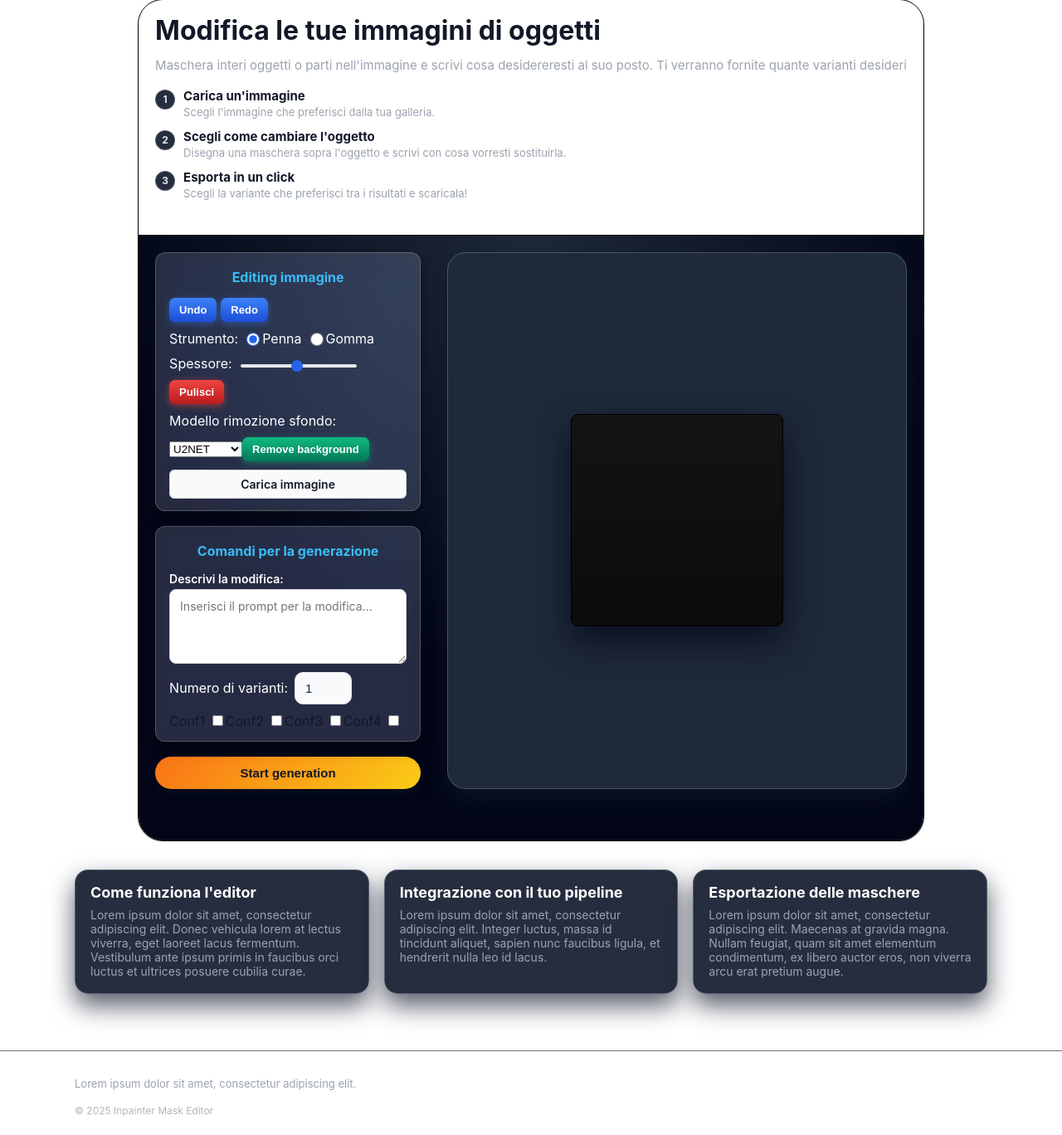
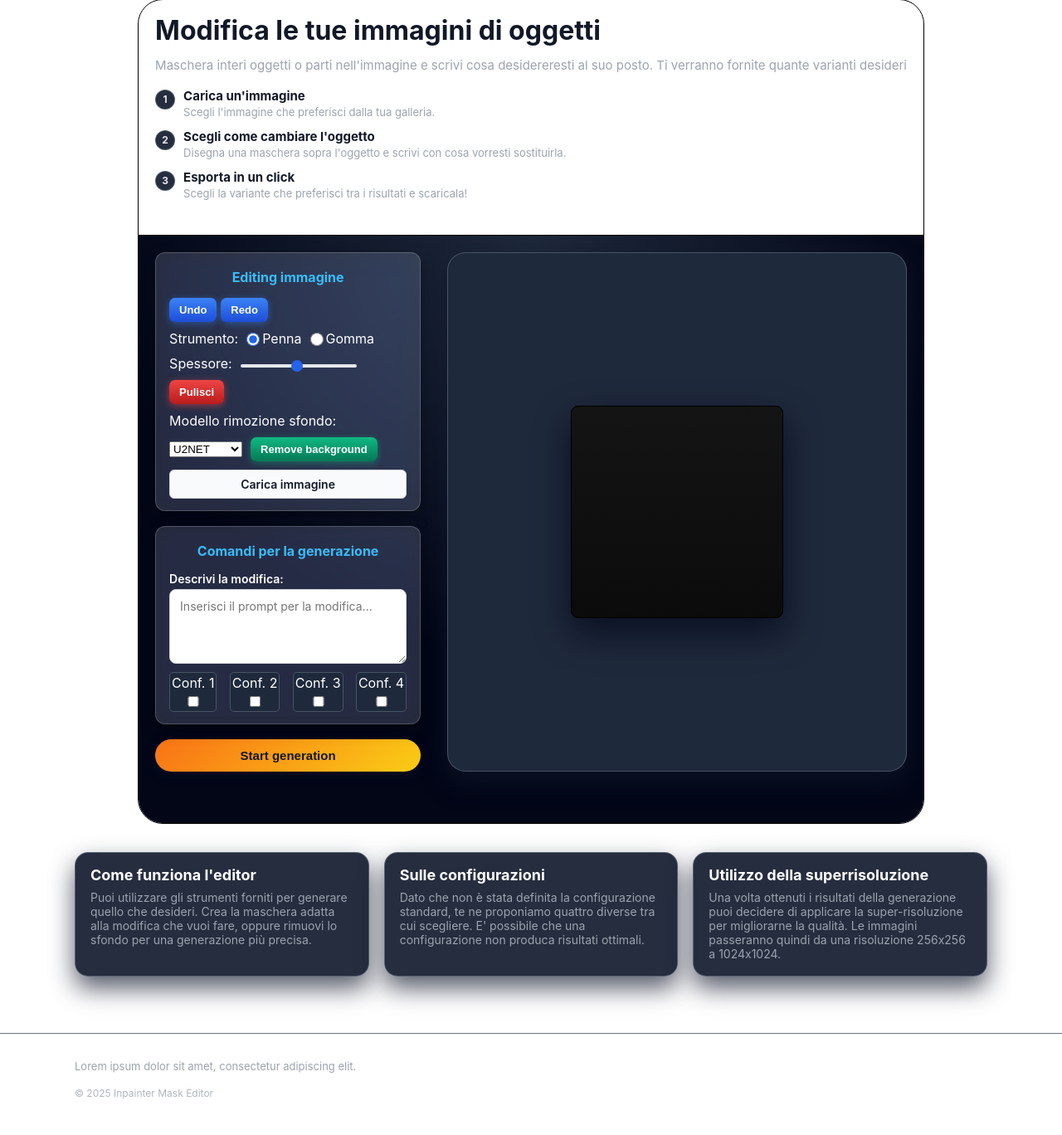
Before and after one commit to niccobarto/tokenopt_web, a Django app: page /editor/ in a window 1280 px wide. Shown: the part 109-1477 px from the top of the page at 83% size. After the commit the page ends 1456 px from the top, so only its background shows below. Run offline with Django 5.2, Linux system fonts and the light colour scheme; a map, chart or similar area stays blank; some libraries are stand-ins or nearby versions.

Commit message:
Enhance super-resolution status handling and UI updates in editor

```diff
--- a/tokenopt_site/image_editor/static/image_editor/css/style.css
+++ b/tokenopt_site/image_editor/static/image_editor/css/style.css
@@ -417,6 +417,7 @@ h4{
 
 #controls .space-between {
     justify-content: space-between;
+    gap:10px;
 }
 
 #controls .row.buttons {
@@ -471,7 +472,7 @@ h4{
 }
 
 #controls label {
-    color: #111827;
+    color: white;
 }
 
 #controls label[for='penTool'], #controls label[for='eraserTool'], #controls label[for="textPrompt"], #controls label[for="numGenerations"],#controls label[for="rembgModel"], #controls span{
@@ -615,6 +616,23 @@ h4{
     margin-right: 8px;
 }
 
+#configs-row {
+    margin-top:10px;
+    display: flex;
+    justify-content: space-between;
+    flex-wrap: nowrap;
+    gap:5px;
+}
+#configs-row span{
+    border: 1px solid rgba(148, 163, 184, 0.35);
+    border-radius: 5px;
+    padding:2px;
+    display: flex;
+    gap:3px;
+    flex-direction: column;
+    background-color: #1e293b;
+}
+
 /* Label */
 .text-prompt-row label {
     font-size: 14px;
--- a/tokenopt_site/image_editor/static/image_editor/js/editor.js
+++ b/tokenopt_site/image_editor/static/image_editor/js/editor.js
@@ -355,7 +355,6 @@ function maskCanvasToDataURL() {
     tmpCtx.putImageData(outImageData, 0, 0);
     return tmpCanvas.toDataURL("image/png");
 }
-
 
 
 // ---------- DOWNLOAD ZIP (original + mask) ----------
@@ -890,6 +889,15 @@ async function startSuperResolution(imageUrl) {
     return data.job_id;
 }
 
+function setSrStatus(el, status, text) {
+    if (!el) return;
+    el.classList.remove("running", "completed", "failed");
+    if (status === "RUNNING") el.classList.add("running");
+    if (status === "COMPLETED") el.classList.add("completed");
+    if (status === "FAILED") el.classList.add("failed");
+    el.textContent = text;
+}
+
 function startSuperResolutionPolling(jobId, statusDiv, imgElement) {
     if (SUPERRES_POLLING_INTERVALS.has(jobId)) {
         clearInterval(SUPERRES_POLLING_INTERVALS.get(jobId));
@@ -902,24 +910,24 @@ function startSuperResolutionPolling(jobId, statusDiv, imgElement) {
             .then(r => r.json())
             .then(data => {
                 if (data.status === "PENDING") {
-                    statusDiv.textContent = "Super-resolution: in attesa...";
+                    setSrStatus(statusDiv, null, "Super-resolution: in attesa...");
                     return;
                 }
                 if (data.status === "RUNNING") {
-                    statusDiv.textContent = "Super-resolution: in corso...";
+                    setSrStatus(statusDiv, "RUNNING", "Super-resolution: in corso...");
                     return;
                 }
                 if (data.status === "FAILED") {
-                    statusDiv.textContent = `Super-resolution fallita: ${data.error ?? ""}`;
+                    setSrStatus(statusDiv, "FAILED", `Super-resolution fallita: ${data.error ?? ""}`);
                     clearInterval(intervalId);
                     SUPERRES_POLLING_INTERVALS.delete(jobId);
                     return;
                 }
                 if (data.status === "COMPLETED") {
-                    statusDiv.textContent = "Super-resolution completata.";
+                    setSrStatus(statusDiv, "COMPLETED", "Super-resolution completata.");
 
                     if (data.output_url && imgElement) {
-                        imgElement.src = `${data.output_url}?t=${Date.now()}`;
+                        imgElement.src = data.output_url
                     }
 
                     clearInterval(intervalId);
--- a/tokenopt_site/image_editor/templates/image_editor/index.html
+++ b/tokenopt_site/image_editor/templates/image_editor/index.html
@@ -141,7 +141,7 @@
                                 ></textarea>
                             {% endif %}
                         </div>
-                        <div class="row generations-row">
+                        <div class="row generations-row" style="display:none;">
                             <label for="numGenerations">Numero di varianti:</label>
                             <input
                                     id="numGenerations"
@@ -152,21 +152,21 @@
                                     aria-label="Numero di generazioni"
                             />
                         </div>
-                        <div class="row generations-row">
+                        <div id="configs-row">
                             <span>
-                                <label for="config1">Conf1</label>
+                                <label for="config1">Conf. 1</label>
                                 <input type="checkbox" id="config1" name="config1">
                             </span>
                             <span>
-                                <label for="config2">Conf2</label>
+                                <label for="config2">Conf. 2</label>
                                 <input type="checkbox" id="config2" name="config2">
                             </span>
                             <span>
-                                <label for="config3">Conf3</label>
+                                <label for="config3">Conf. 3</label>
                                 <input type="checkbox" id="config3" name="config3">
                             </span>
                             <span>
-                                <label for="config4">Conf4</label>
+                                <label for="config4">Conf. 4</label>
                                 <input type="checkbox" id="config4" name="config4">
                             </span>
                         </div>
@@ -229,20 +229,21 @@
         <!-- SEZIONE RISULTATI GENERAZIONE -->
         <section id="resultsSection" class="results-section" style="display: none;">
             <h2>Risultati della generazione</h2>
-            <p class="results-intro">
-                Lorem ipsum dolor sit amet, consectetur adipiscing elit.
-                Qui puoi vedere le varianti generate a partire dalla maschera e dal prompt.
-            </p>
+            <p class="results-intro">...</p>
 
-            <!-- Griglia che JS riempirà -->
-            <div id="resultsGrid" class="results-grid">
-                <!-- QUI dentro JS inserirà <figure> ... </figure> -->
+            <!-- toolbar (nuova) -->
+            <div class="results-toolbar">
+                <div class="results-meta">
+                    <strong id="resultsTitle">Varianti generate</strong>
+                    <span id="resultsSubtitle">Seleziona una variante o avvia la super-resolution.</span>
                 </div>
 
-            <!-- DOWNLOAD ZIP SOTTO I CONTROLLI -->
                 <button id="downloadBtn" class="download-btn-main normal" disabled>
                     Download
                 </button>
+            </div>
+
+            <div id="resultsGrid" class="results-flex"></div>
         </section>
         <!-- SEZIONE INFO SOTTO -->
         <section class="info-section">
@@ -250,28 +251,25 @@
                 <article class="info-card">
                     <h2>Come funziona l'editor</h2>
                     <p>
-                        Lorem ipsum dolor sit amet, consectetur adipiscing elit.
-                        Donec vehicula lorem at lectus viverra, eget laoreet lacus fermentum.
-                        Vestibulum ante ipsum primis in faucibus orci luctus et ultrices posuere cubilia curae.
+                        Puoi utilizzare gli strumenti forniti per generare quello che desideri. Crea la maschera adatta
+                        alla modifica che vuoi fare, oppure rimuovi lo sfondo per una generazione più precisa.
                     </p>
                 </article>
 
                 <article class="info-card">
-                    <h2>Integrazione con il tuo pipeline</h2>
+                    <h2>Sulle configurazioni</h2>
                     <p>
-                        Lorem ipsum dolor sit amet, consectetur adipiscing elit.
-                        Integer luctus, massa id tincidunt aliquet, sapien nunc faucibus ligula,
-                        et hendrerit nulla leo id lacus.
+                        Dato che non è stata definita la configurazione standard, te ne proponiamo quattro diverse tra
+                        cui scegliere. E' possibile che una configurazione non produca risultati ottimali.
                     </p>
                 </article>
 
                 <article class="info-card">
-                    <h2>Esportazione delle maschere</h2>
+                    <h2>Utilizzo della superrisoluzione</h2>
                     <p>
-                        Lorem ipsum dolor sit amet, consectetur adipiscing elit.
-                        Maecenas at gravida magna. Nullam feugiat, quam sit amet
-                        elementum condimentum, ex libero auctor eros, non viverra
-                        arcu erat pretium augue.
+                        Una volta ottenuti i risultati della generazione puoi decidere di applicare la super-risoluzione
+                        per migliorarne la qualità. Le immagini passeranno quindi da una risoluzione 256x256 a
+                        1024x1024.
                     </p>
                 </article>
             </div>
```
Also changed, not shown: other parts of tokenopt_site/image_editor/static/image_editor/css/style.css (+221 -32 lines). Lines whose indentation alone changed are shown as unchanged.
